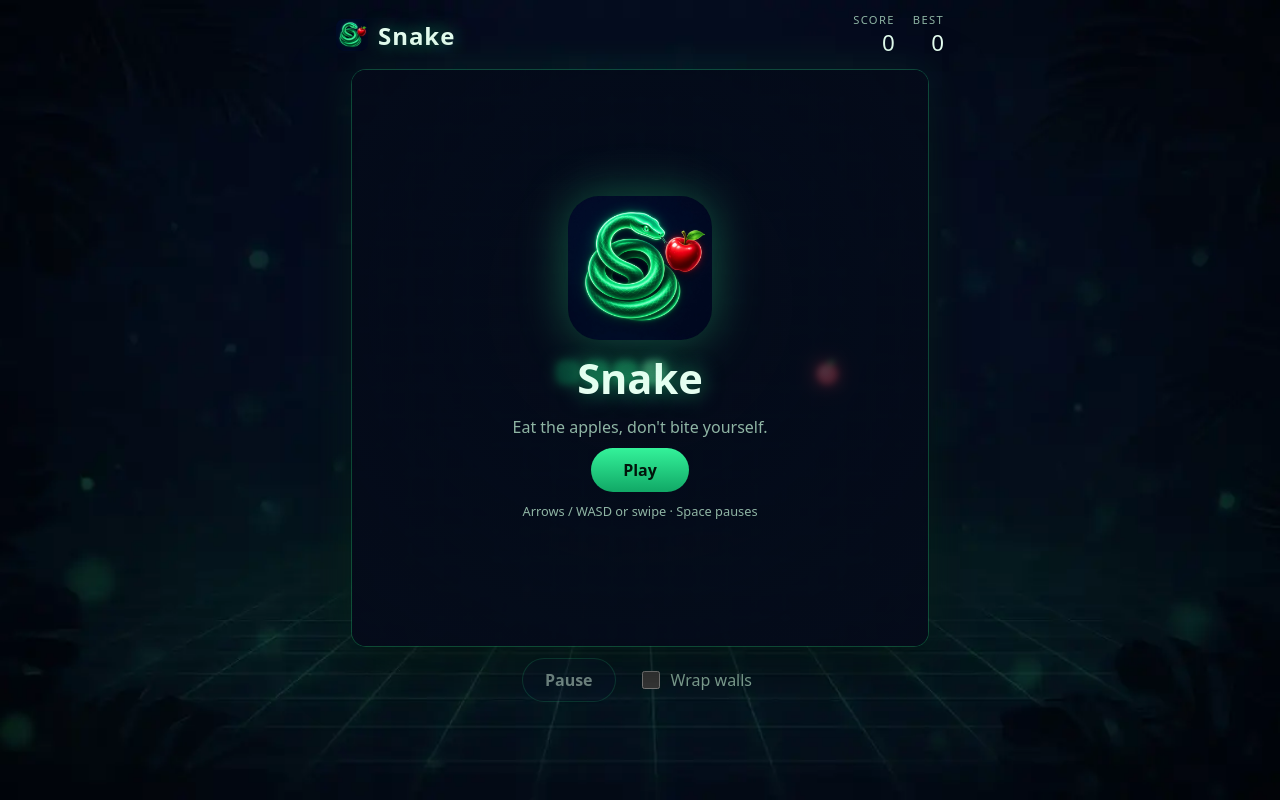
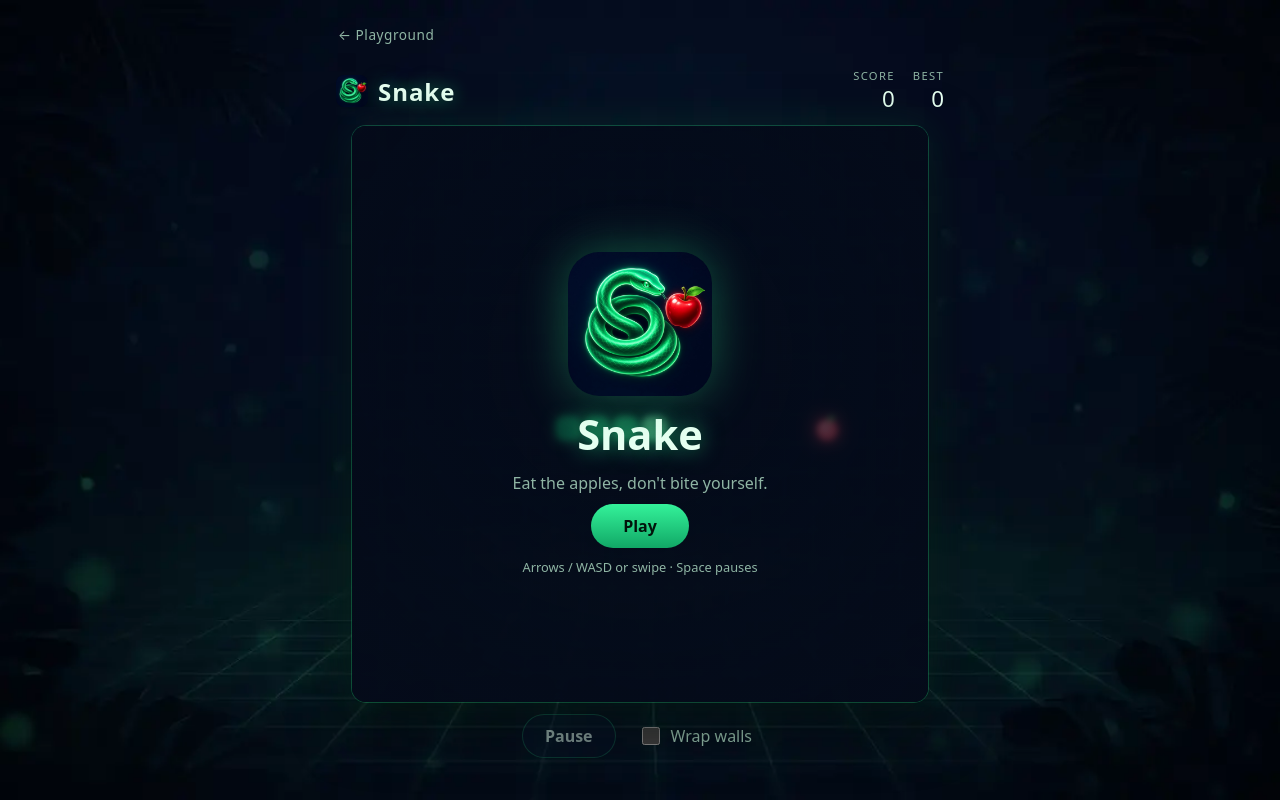
Before and after one commit to pipa/SnakeGame, a website with bundled scripts: page index.html in a window 1280 px wide. Built offline with nearby package versions, Linux system fonts and the light colour scheme.

Commit message:
Add a Playground back link at the top of the page. (#2)
Small text link that matches the existing muted HUD typography and stays
in normal flow so it does not sit on the board or controls.

```diff
--- a/index.html
+++ b/index.html
@@ -14,6 +14,7 @@
   </head>
   <body>
     <main class="app">
+      <a class="back" href="https://pipa.github.io/luismatute-preview/playground/">← Playground</a>
       <header class="hud">
         <h1 class="brand"><img src="./assets/icon-192.png" alt="" width="32" height="32" />Snake</h1>
         <dl class="scores">
--- a/styles.css
+++ b/styles.css
@@ -35,6 +35,23 @@ body {
   margin: 0 auto;
   padding: max(12px, env(safe-area-inset-top)) 16px max(16px, env(safe-area-inset-bottom));
   align-content: start;
+}
+
+.back {
+  justify-self: start;
+  display: inline-flex;
+  align-items: center;
+  min-height: 44px;
+  padding: 0 2px;
+  border-radius: 8px;
+  color: var(--muted);
+  text-decoration: none;
+  font-size: 0.85rem;
+  letter-spacing: 0.04em;
+}
+
+.back:hover {
+  color: var(--ink);
 }
 
 .hud {
@@ -102,6 +119,7 @@ canvas {
 }
 
 canvas:focus-visible,
+.back:focus-visible,
 .btn:focus-visible,
 .toggle:focus-within {
   outline: 3px solid var(--accent);
```
